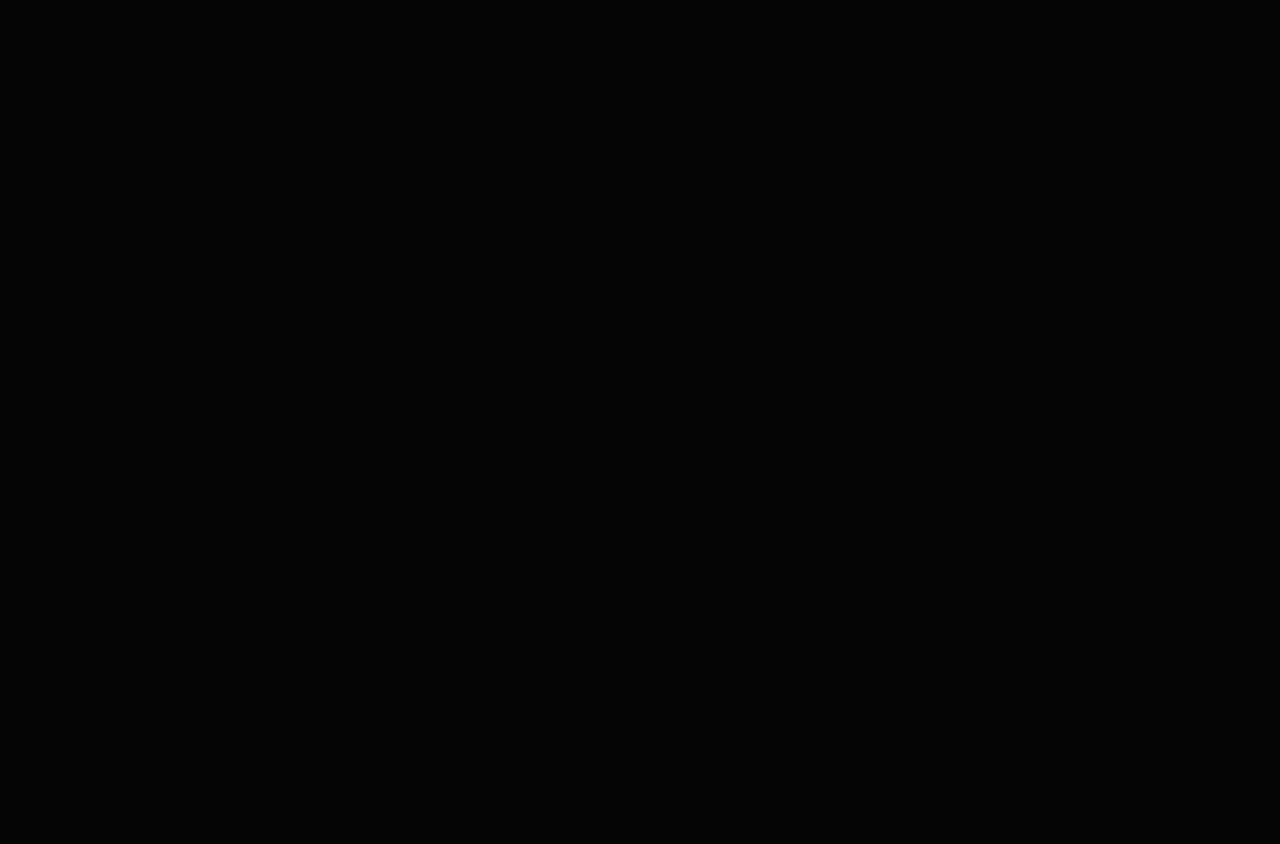
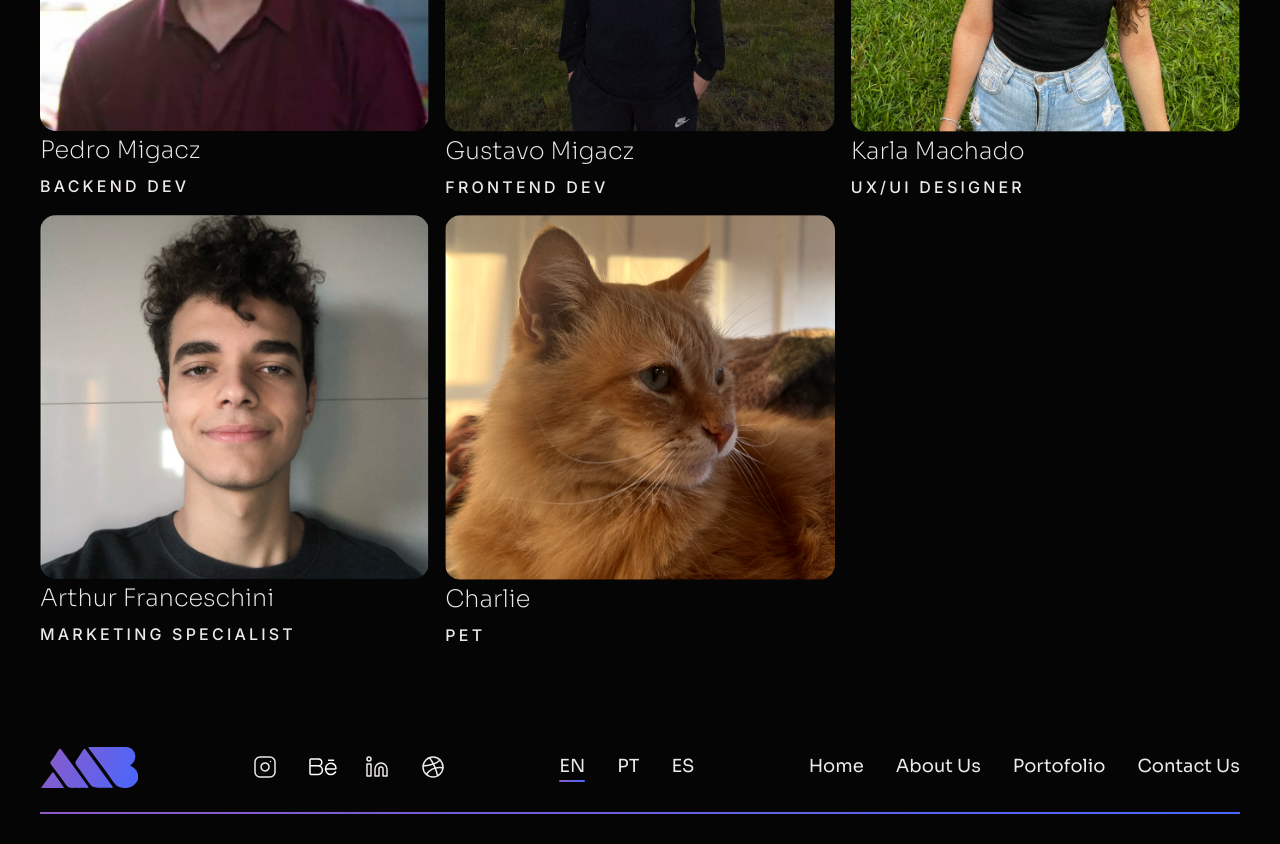
Before and after one commit to Migacz-Brothers/migacz-brothers, a Next.js app: page /about in a window 1280 px wide. Shown: the part 1060-1904 px from the top of the page. Before the commit the page ends 1111 px from the top, so only its background shows below. Built offline with nearby package versions, Linux system fonts and the light colour scheme.

Commit message:
add Team

```diff
--- /dev/null
+++ b/app/about/Team.tsx
@@ -0,0 +1,56 @@
+import { h2, section } from '@/components/design-system';
+import { StaticImport } from 'next/dist/shared/lib/get-img-props';
+import Image from 'next/image';
+
+import PedroImage from './images/PedroImage.png';
+import GustavoImage from './images/GustavoImage.png';
+import KarlaImage from './images/KarlaImage.png';
+import ArthurImage from './images/ArthurImage.png';
+import CharlieImage from './images/CharlieImage.png';
+
+export default function Team() {
+  return (
+    <section className={section}>
+      <h2 className={h2}>The Team</h2>
+      <ul className='grid md:grid-cols-3 sml:grid-cols-2 grid-cols-1 gap-4'>
+        <Card src={PedroImage} title={'Pedro Migacz'} role={'BACKEND DEV'} />
+        <Card
+          src={GustavoImage}
+          title={'Gustavo Migacz'}
+          role={'FRONTEND DEV'}
+        />
+        <Card
+          src={KarlaImage}
+          title={'Karla Machado'}
+          role={'UX/UI DESIGNER'}
+        />
+        <Card
+          src={ArthurImage}
+          title={'Arthur Franceschini'}
+          role={'MARKETING SPECIALIST'}
+        />
+        <Card src={CharlieImage} title={'Charlie'} role={'PET'} />
+      </ul>
+    </section>
+  );
+}
+
+interface CardProps {
+  src: string | StaticImport;
+  title: string;
+  role: string;
+}
+
+const Card = ({ src, title, role }: CardProps) => {
+  return (
+    <li>
+      <Image src={src} alt={''} className='rounded-2xl mb-1 md:max-w-full' />
+      <h3 className='font-header font-extralight leading-header md:text-2xl text-xl mb-2'>
+        {title}
+      </h3>
+      <span className='font-body font-medium leading-header tracking-[3.2px] md:text-base text-xs'>
+        {role}
+      </span>
+    </li>
+  );
+};
--- a/app/about/page.tsx
+++ b/app/about/page.tsx
@@ -1,6 +1,7 @@
 import Navbar from '@/components/Navbar/Navbar';
 import Values from './Values';
 import Footer from '@/components/Footer/Footer';
+import Team from './Team';
 
 export default function AboutUs() {
   return (
@@ -8,6 +9,7 @@
       <Navbar />
       <main className='py-20'>
         <Values />
+        <Team />
       </main>
       <Footer />
     </>
--- a/tailwind.config.ts
+++ b/tailwind.config.ts
@@ -19,6 +19,7 @@
       },
       screens: {
         lg: '1180px',
+        sml: '500px',
         xsm: '400px',
       },
       padding: {
```
